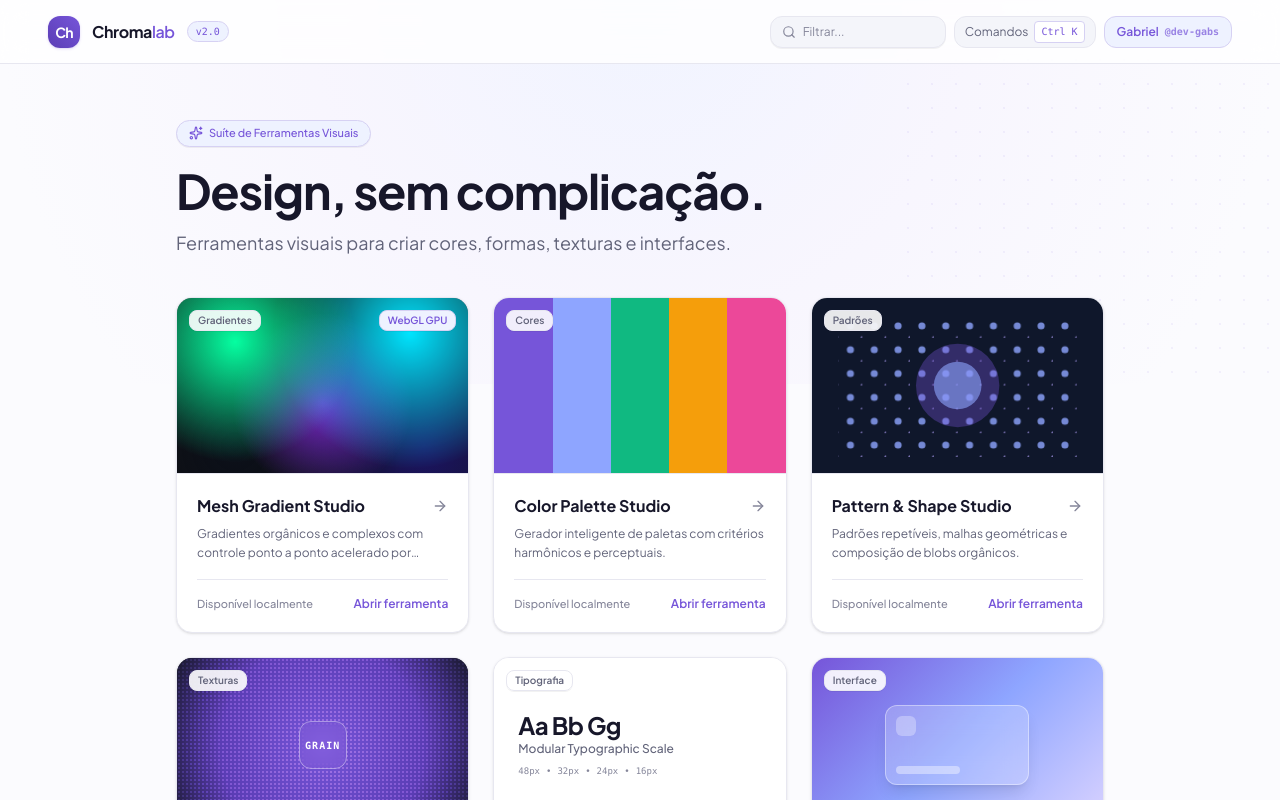
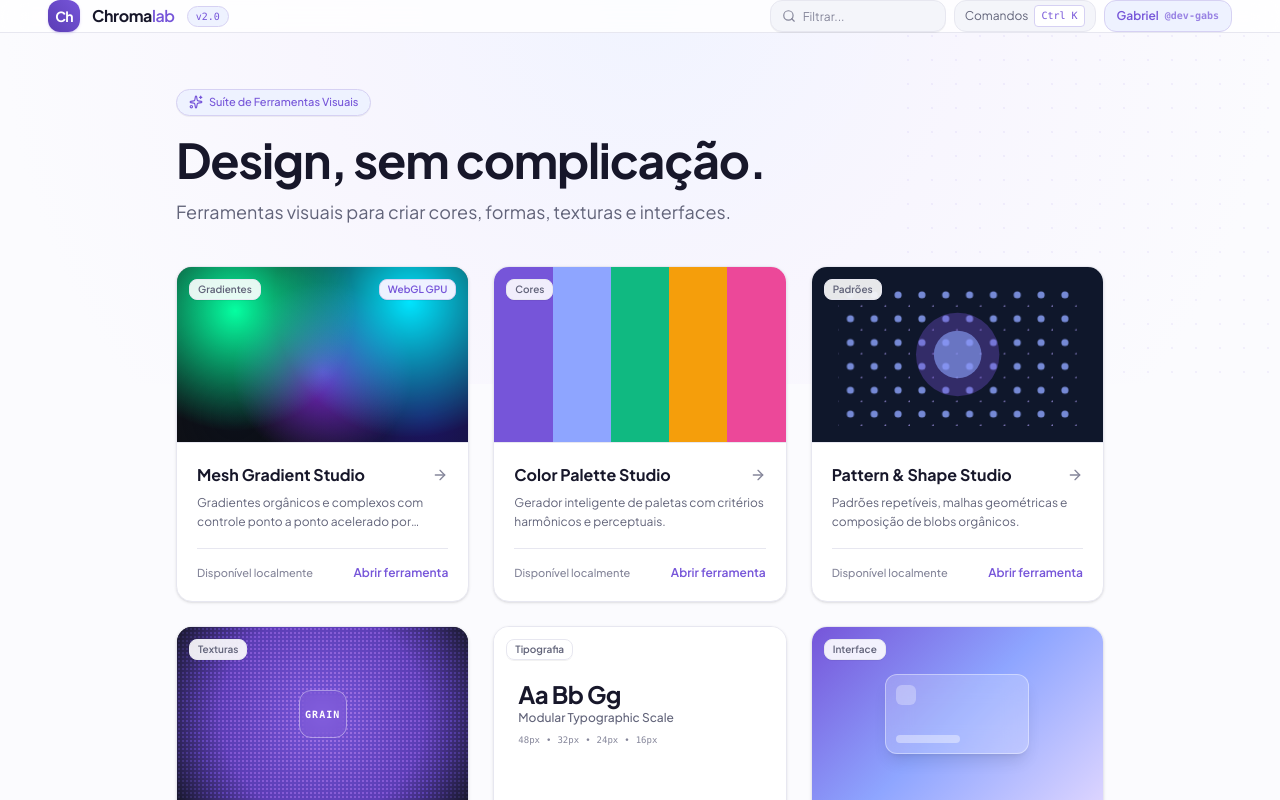
Before and after one commit to dev-gabs/design-tools, a React (Vite) app: page / in a window 1280 px wide. Shown: the top 800 px of the page. Built offline with nearby package versions, Linux system fonts and the light colour scheme.

Commit message:
fix: hub uses h-screen overflow-y-auto for reliable self-contained scroll

```diff
--- a/src/hub/ChromalabHub.tsx
+++ b/src/hub/ChromalabHub.tsx
@@ -78,7 +78,7 @@ export const ChromalabHub: React.FC<ChromalabHubProps> = ({
   });
 
   return (
-    <div className="min-h-screen w-full bg-[#FBFBFE] text-[#17172A] flex flex-col selection:bg-[#DCD4FF] selection:text-[#5B3DB5] relative">
+    <div className="h-screen overflow-y-auto w-full bg-[#FBFBFE] text-[#17172A] flex flex-col selection:bg-[#DCD4FF] selection:text-[#5B3DB5] relative">
       {/* Ambient background decoration */}
       <div className="absolute top-0 inset-x-0 h-96 ambient-hero-glow pointer-events-none" />
       <div className="absolute top-0 right-0 w-96 h-96 bg-dotted-grid opacity-60 pointer-events-none" />
```
